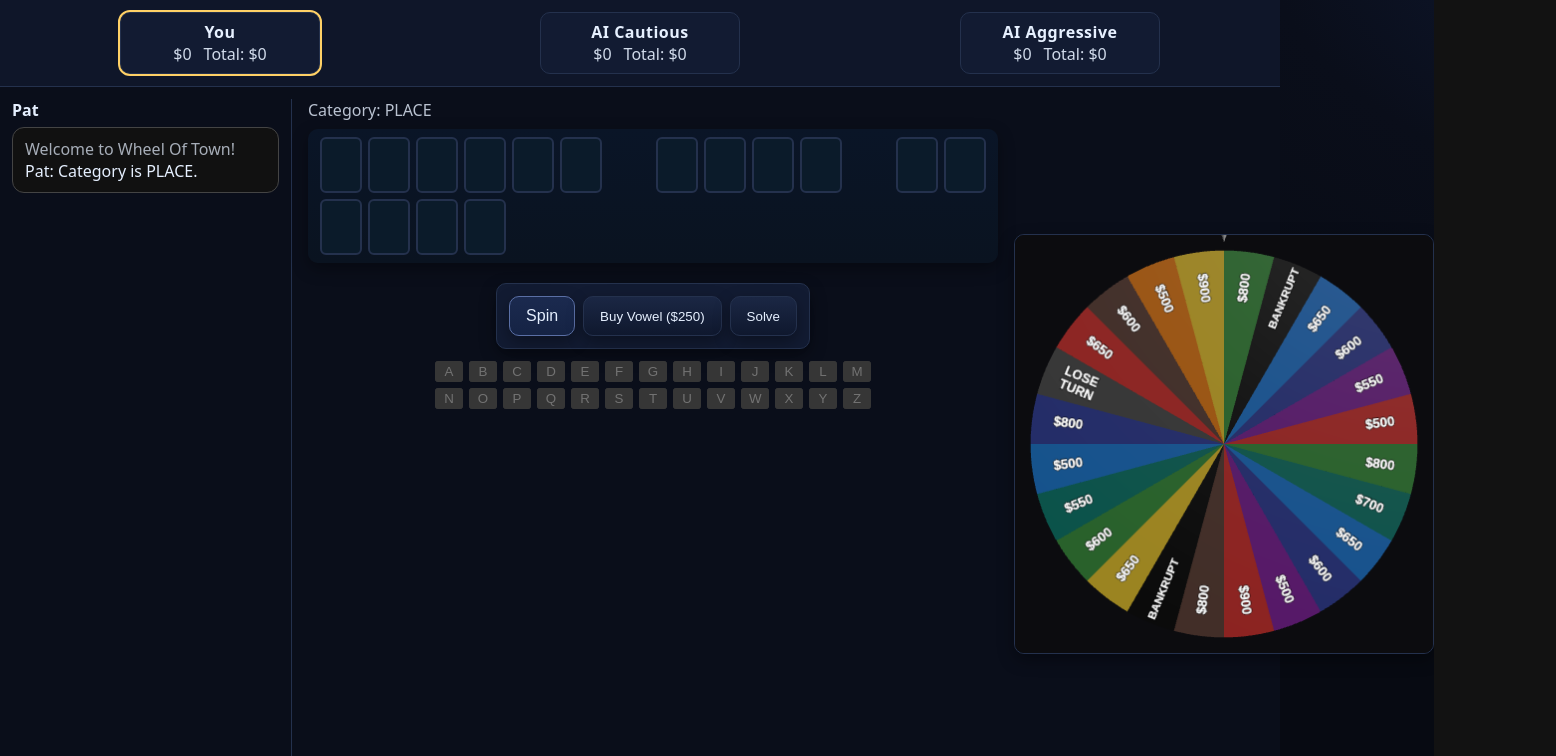
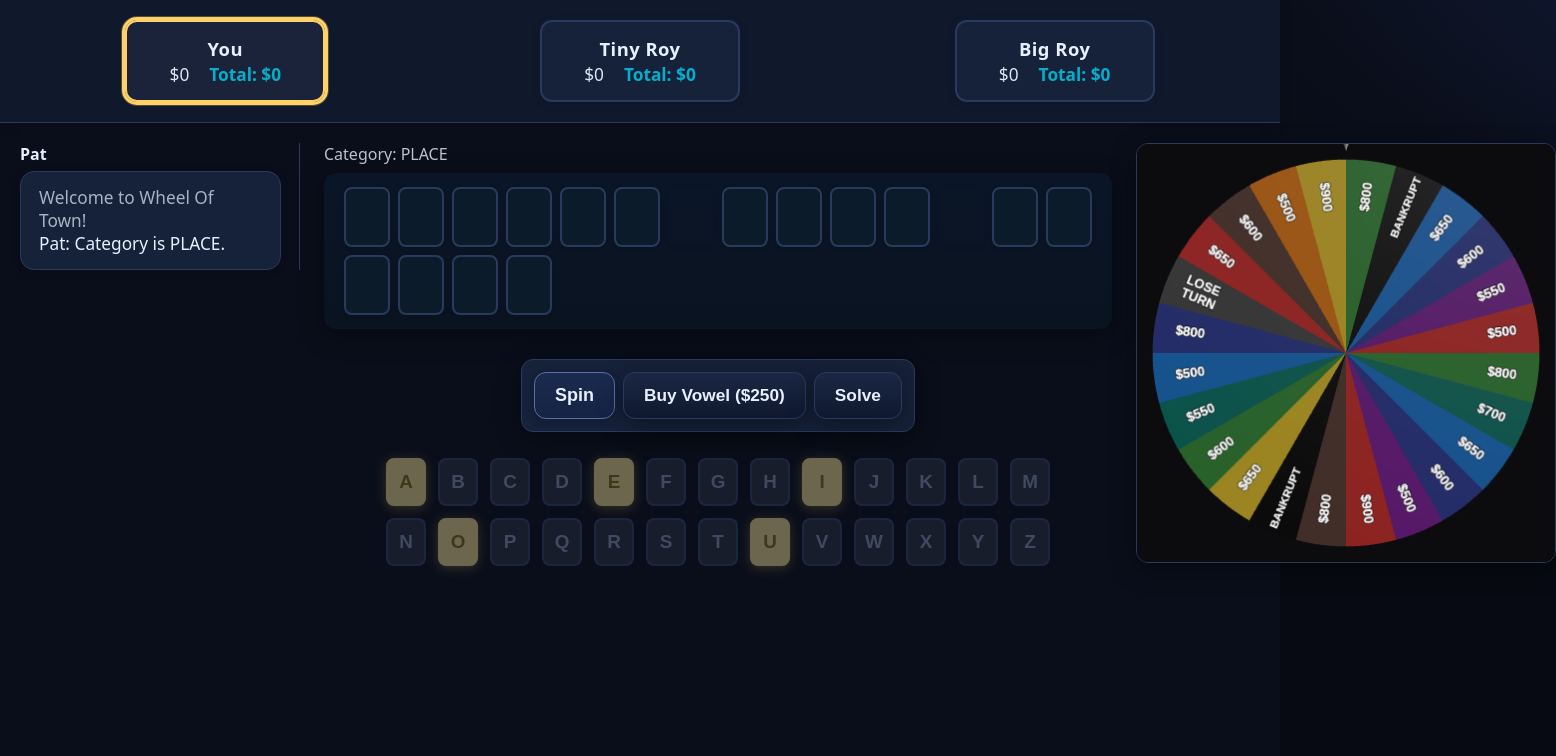
Before and after one commit to goggledefogger/wheel-of-town, a React (Vite) app: page / in a window 1280 px wide. Both pictures are taken after a click on the button "Start Game". Shown: the top 756 px of the page, 1556 px wide, since content can reach past the window. Built offline with nearby package versions, Linux system fonts and the light colour scheme.

Commit message:
improve wheel slowdown and letter graphics

```diff
--- a/src/components/LetterPicker.jsx
+++ b/src/components/LetterPicker.jsx
@@ -18,7 +18,7 @@
         const isVowel = VOWELS.has(l);
         const disabled = isGuessed || !canGuess || (!buyingVowel && isVowel) || (buyingVowel && !isVowel);
         return (
-          <button key={l} disabled={disabled} onClick={() => actions.pickLetter(l)} aria-label={`Letter ${l}`}>
+          <button key={l} disabled={disabled} onClick={() => actions.pickLetter(l)} aria-label={`Letter ${l}`} className={isVowel ? 'vowel' : ''}>
             {l}
           </button>
         );
--- a/src/state/store.js
+++ b/src/state/store.js
@@ -37,8 +37,8 @@
   spinToken: 0,
   players: [
     { id: 'p1', name: 'You', type: 'Human', roundBank: 0, totalBank: 0 },
-    { id: 'p2', name: 'AI Cautious', type: 'AI', personality: 'Cautious', roundBank: 0, totalBank: 0 },
-    { id: 'p3', name: 'AI Aggressive', type: 'AI', personality: 'Aggressive', roundBank: 0, totalBank: 0 },
+    { id: 'p2', name: 'Tiny Roy', type: 'AI', personality: 'Cautious', roundBank: 0, totalBank: 0 },
+    { id: 'p3', name: 'Big Roy', type: 'AI', personality: 'Aggressive', roundBank: 0, totalBank: 0 },
   ],
   board: {
     category: '',
--- a/src/style.css
+++ b/src/style.css
@@ -4,37 +4,109 @@
 * { box-sizing: border-box; }
 html, body, #root { height: 100%; margin: 0; font-family: system-ui, -apple-system, Segoe UI, Roboto, sans-serif; }
 .app-shell { height: 100%; display: flex; flex-direction: column; background: var(--color-bg); }
-.title-screen { flex: 1; display: grid; place-items: center; gap: 16px; }
-.primary { padding: 10px 16px; font-size: 16px; }
+.title-screen { flex: 1; display: grid; place-items: center; gap: 24px; }
+.primary { padding: 12px 20px; font-size: 18px; border-radius: var(--radius); box-shadow: 0 2px 8px rgba(0,0,0,0.18); }
 .game-layout { display: flex; flex-direction: column; height: 100%; }
-.hud { padding: var(--space-3) var(--space-4); border-bottom: 1px solid var(--color-border); background: var(--color-surface); }
-.players { display: flex; gap: var(--space-3); justify-content: space-around; }
-.player { padding: 8px 12px; border-radius: var(--radius); border: 1px solid var(--color-border); background: var(--color-panel); min-width: 200px; text-align: center; }
-.player.active { outline: 2px solid var(--color-accent); }
-.name { font-weight: 800; letter-spacing: 0.5px; }
-.scores { display: flex; gap: var(--space-3); opacity: 0.9; justify-content: center; }
-.stage { display: grid; grid-template-columns: 280px 1fr 420px; gap: 16px; padding: 12px; height: 100%; }
-.host-area { border-right: 1px solid var(--color-border); padding-right: 12px; }
-.board-area { display: flex; flex-direction: column; gap: 12px; align-items: center; }
+.hud { padding: var(--space-4) var(--space-5); border-bottom: 1.5px solid var(--color-border); background: var(--color-surface); box-shadow: 0 2px 12px rgba(0,0,0,0.10); }
+.players { display: flex; gap: var(--space-4); justify-content: space-around; }
+.player { padding: 14px 18px; border-radius: var(--radius); border: 2px solid var(--color-border); background: var(--color-panel); min-width: 200px; text-align: center; box-shadow: 0 2px 8px rgba(0,0,0,0.10); transition: border 0.2s, box-shadow 0.2s, background 0.2s; }
+.player.active { outline: 3px solid var(--color-accent); border-color: var(--color-accent); background: #1a233a; box-shadow: 0 0 0 4px #ffd16644; }
+.name { font-weight: 900; letter-spacing: 0.5px; font-size: 1.15em; margin-bottom: 2px; }
+.scores { display: flex; gap: var(--space-4); opacity: 0.95; justify-content: center; font-size: 1.08em; }
+.scores .total { color: var(--color-accent-2); font-weight: 700; }
+.stage { display: grid; grid-template-columns: 280px 1fr 420px; gap: 24px; padding: 20px; height: 100%; align-items: start; }
+.host-area { border-right: 1.5px solid var(--color-border); padding-right: 18px; }
+.board-area { display: flex; flex-direction: column; gap: 18px; align-items: center; }
 .wheel-area { display: grid; place-items: center; }
-.actions { margin-top: 8px; display: flex; gap: 8px; }
-.letter-grid { display: grid; grid-template-columns: repeat(13, 28px); gap: 6px; }
-.board-tiles { display: grid; grid-template-columns: repeat(14, 42px); gap: 6px; justify-content: center; padding: var(--space-2) var(--space-3); border-radius: var(--radius); background: linear-gradient(180deg, #0a1527 0%, #0a1320 100%); box-shadow: var(--shadow-soft); }
-.tile { width: 42px; height: 56px; border: 2px solid var(--color-border); display: grid; place-items: center; border-radius: 6px; background: var(--color-tile); color: var(--color-text); font-weight: 800; letter-spacing: 1px; }
+.actions { margin-top: 12px; display: flex; gap: 12px; }
+.letter-grid {
+  display: grid;
+  grid-template-columns: repeat(13, 40px);
+  gap: 12px;
+  justify-content: center;
+  margin-top: 8px;
+}
+.letter-grid button {
+  font-size: 1.18em;
+  font-weight: 800;
+  width: 40px;
+  height: 48px;
+  border-radius: 8px;
+  border: 2px solid var(--color-border);
+  background: linear-gradient(180deg, #1b2744 0%, #0f182e 100%);
+  color: var(--color-text);
+  box-shadow: 0 2px 8px rgba(0,0,0,0.10);
+  transition: background 0.18s, color 0.18s, border 0.18s, box-shadow 0.18s;
+  cursor: pointer;
+  outline: none;
+  margin: 0;
+  padding: 0;
+  position: relative;
+}
+.letter-grid button:disabled {
+  background: #232b3a;
+  color: #6c7a99;
+  border-color: #2a3a5d;
+  cursor: not-allowed;
+  opacity: 0.55;
+  box-shadow: none;
+}
+.letter-grid button:not(:disabled):hover,
+.letter-grid button:not(:disabled):focus {
+  background: var(--color-accent-2);
+  color: #fff;
+  border-color: var(--color-accent-2);
+  box-shadow: 0 0 0 3px #06b6d455;
+  z-index: 1;
+}
+.letter-grid button.vowel {
+  background: linear-gradient(180deg, #ffdc80 0%, #e5b54e 100%);
+  color: #1a1200;
+  border-color: #e6b657;
+  box-shadow: 0 2px 12px #ffd16655;
+}
+.letter-grid button.vowel:disabled {
+  background: #bfae7a;
+  color: #6c5a1a;
+  border-color: #bfae7a;
+}
+.letter-grid button.vowel:not(:disabled):hover,
+.letter-grid button.vowel:not(:disabled):focus {
+  background: #ffe9a3;
+  color: #1a1200;
+  border-color: #ffd166;
+  box-shadow: 0 0 0 3px #ffd16655;
+}
+.board-tiles { display: grid; grid-template-columns: repeat(14, 46px); gap: 8px; justify-content: center; padding: var(--space-3) var(--space-4); border-radius: var(--radius); background: linear-gradient(180deg, #0a1527 0%, #0a1320 100%); box-shadow: var(--shadow-soft); }
+.tile { width: 46px; height: 60px; border: 2.5px solid var(--color-border); display: grid; place-items: center; border-radius: 8px; background: var(--color-tile); color: var(--color-text); font-weight: 900; letter-spacing: 1.2px; font-size: 1.25em; box-shadow: 0 1px 4px rgba(0,0,0,0.10); transition: background 0.2s, color 0.2s, border 0.2s; }
 .tile.revealed { background: var(--color-success); color: #061b0f; border-color: #2d8a58; }
 .tile.space { background: transparent; border-color: transparent; }
 .tile.punct { background: #122c4a; }
-.host-bubble { padding: 10px 12px; border: 1px solid var(--color-border); border-radius: 12px; background: var(--color-panel); }
-.host-bubble { padding: 10px 12px; border: 1px solid #444; border-radius: 12px; background: #111; }
-
-canvas { max-width: 100%; height: auto; border: 1px solid var(--color-border); border-radius: var(--radius); box-shadow: var(--shadow-soft); background: #0b0f1a; }
+.host-bubble { padding: 14px 18px; border: 1.5px solid var(--color-border); border-radius: 14px; background: var(--color-panel); box-shadow: 0 2px 8px rgba(0,0,0,0.10); font-size: 1.08em; }
+canvas { max-width: 100%; height: auto; border: 1.5px solid var(--color-border); border-radius: var(--radius); box-shadow: var(--shadow-soft); background: #0b0f1a; }
 .wheel-canvas { display: block; }
 .zoom-overlay {
   position: absolute;
-  right: 16px;
-  bottom: 16px;
-  border: 2px solid var(--color-accent);
+  right: 24px;
+  bottom: 24px;
+  border: 2.5px solid var(--color-accent);
   border-radius: var(--radius);
   box-shadow: 0 10px 24px rgba(0,0,0,0.5);
-  background: rgba(10,14,26,0.85);
+  background: rgba(10,14,26,0.92);
 }
+
+/* Subtle transitions for interactive elements */
+.button, .player, .tile, .panel, .host-bubble {
+  transition: box-shadow 0.2s, border 0.2s, background 0.2s, color 0.2s;
+}
+
+@media (max-width: 1100px) {
+  .stage { grid-template-columns: 1fr 420px; }
+  .host-area { display: none; }
+}
+@media (max-width: 800px) {
+  .stage { grid-template-columns: 1fr; padding: 8px; gap: 8px; }
+  .wheel-area { margin-top: 16px; }
+  .board-tiles { grid-template-columns: repeat(7, 1fr); }
+  .letter-grid { grid-template-columns: repeat(7, 1fr); }
+}
--- a/src/styles/theme.css
+++ b/src/styles/theme.css
@@ -1,35 +1,38 @@
 :root {
   --color-bg: #0a0e1a;
-  --color-surface: #0f1629;
-  --color-panel: #121b32;
-  --color-border: #24314d;
+  --color-surface: #10182c;
+  --color-panel: #16213a;
+  --color-border: #2a3a5d;
   --color-text: #e6f0ff;
   --color-muted: #a7b6d9;
   --color-accent: #ffd166; /* gold */
   --color-accent-2: #06b6d4; /* teal */
   --color-success: #1fa26a; /* board green */
   --color-tile: #0b1b2a;
-  --shadow-soft: 0 6px 16px rgba(0,0,0,0.35);
-  --radius: 10px;
+  --shadow-soft: 0 6px 24px rgba(0,0,0,0.38);
+  --radius: 12px;
   --space-1: 4px;
   --space-2: 8px;
-  --space-3: 12px;
-  --space-4: 16px;
-  --space-5: 24px;
-  --space-6: 32px;
+  --space-3: 14px;
+  --space-4: 20px;
+  --space-5: 28px;
+  --space-6: 40px;
 }
 
-body { background: radial-gradient(1200px 600px at 50% -10%, #122044 0%, var(--color-bg) 55%, #070a12 100%); color: var(--color-text); }
+body { background: radial-gradient(1200px 600px at 50% -10%, #162044 0%, var(--color-bg) 55%, #070a12 100%); color: var(--color-text); }
 
 .button {
-  padding: 10px 16px; border-radius: var(--radius); border: 1px solid var(--color-border);
+  padding: 12px 20px; border-radius: var(--radius); border: 1.5px solid var(--color-border);
   background: linear-gradient(180deg, #1b2744 0%, #0f182e 100%);
   color: var(--color-text); cursor: pointer; box-shadow: var(--shadow-soft);
+  font-size: 1.08em; font-weight: 700;
 }
 .button.primary { border-color: #5a6fa5; background: linear-gradient(180deg, #1b2a4f 0%, #152344 100%); }
-.button.accent { border-color: #e6b657; background: linear-gradient(180deg, #ffdc80 0%, #e5b54e 100%); color: #1a1200; }
+.button.accent { border-color: #e6b657; background: linear-gradient(180deg, #ffdc80 0%, #e5b54e 100%); color: #1a1200; box-shadow: 0 2px 12px #ffd16655; }
+.button:active { filter: brightness(0.95); }
+.button:focus { outline: 2.5px solid var(--color-accent-2); }
 
-.panel { background: var(--color-panel); border: 1px solid var(--color-border); border-radius: var(--radius); box-shadow: var(--shadow-soft); }
+.panel { background: var(--color-panel); border: 1.5px solid var(--color-border); border-radius: var(--radius); box-shadow: var(--shadow-soft); }
 
 /* High contrast theme */
 .high-contrast {
```
Also changed, not shown: src/components/WheelStage3D.jsx (+8 -8 lines).
